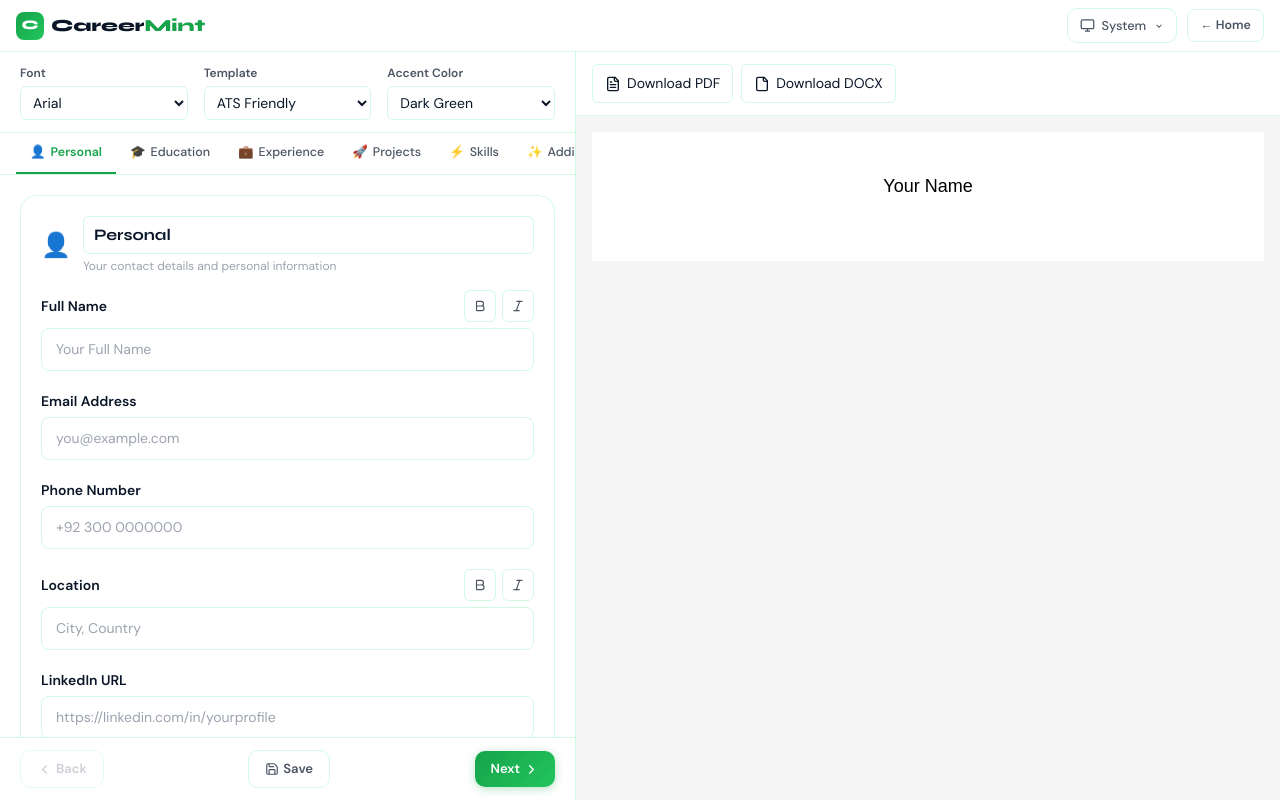
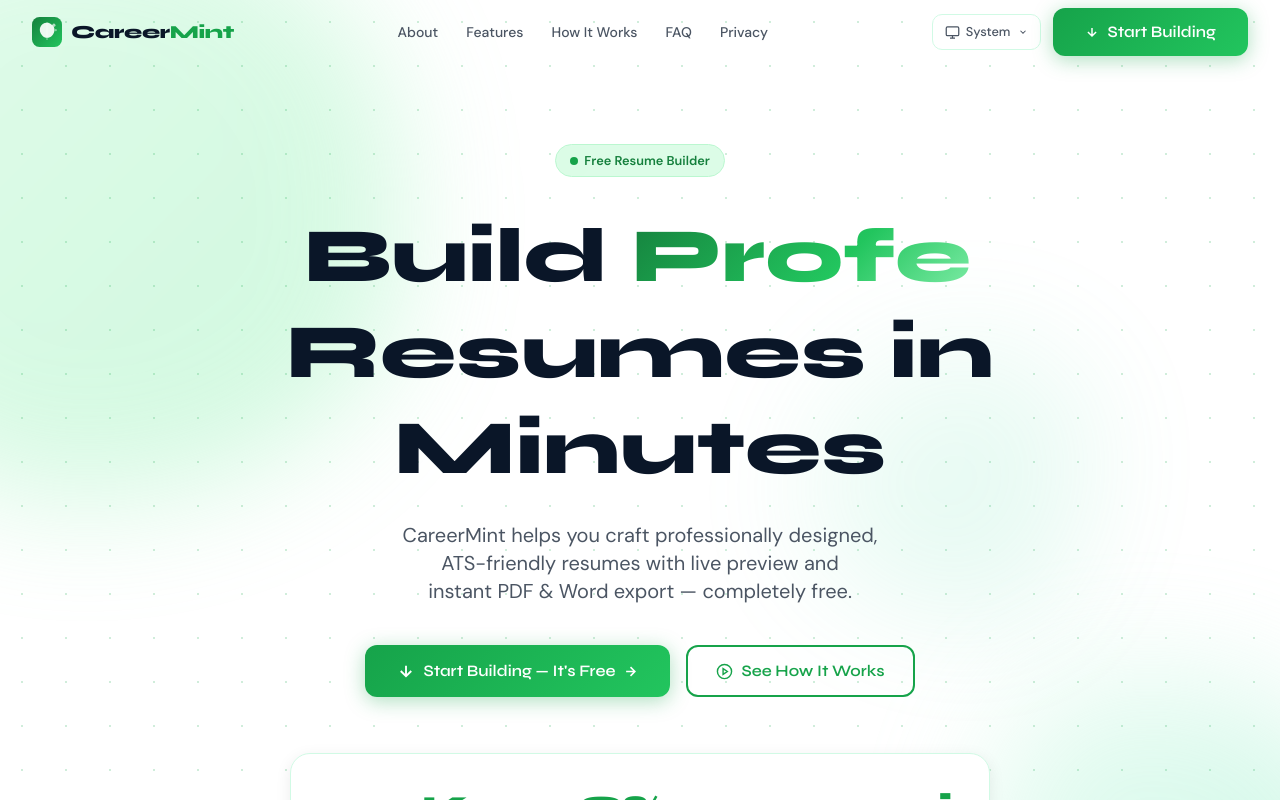
Before and after one commit to malikmahmad/CareerMint, a React (Vite) app: page /builder in a window 1280 px wide. Shown: the top 800 px of the page. Built offline with nearby package versions, Linux system fonts and the light colour scheme.

Commit message:
Fix routing: replace createBrowserRouter with HashRouter

```diff
--- a/src/App.jsx
+++ b/src/App.jsx
@@ -1,26 +1,20 @@
-import { createBrowserRouter, RouterProvider } from "react-router-dom";
+import { HashRouter, Routes, Route } from "react-router-dom";
 import LandingPage from "./components/LandingPage";
 import ResumeBuilder from "./components/ResumeBuilder/ResumeBuilder";
 import ErrorPage from "./components/Error";
 import "./App.css";
 
-const router = createBrowserRouter([
-  {
-    path: "/",
-    element: <LandingPage />,
-    errorElement: <ErrorPage />,
-  },
-  {
-    path: "/builder",
-    element: <ResumeBuilder />,
-  },
-]);
-
 function App() {
   return (
-    <main className="main-container">
-      <RouterProvider router={router} />
-    </main>
+    <HashRouter>
+      <main className="main-container">
+        <Routes>
+          <Route path="/" element={<LandingPage />} />
+          <Route path="/builder" element={<ResumeBuilder />} />
+          <Route path="*" element={<ErrorPage />} />
+        </Routes>
+      </main>
+    </HashRouter>
   );
 }
 
```
